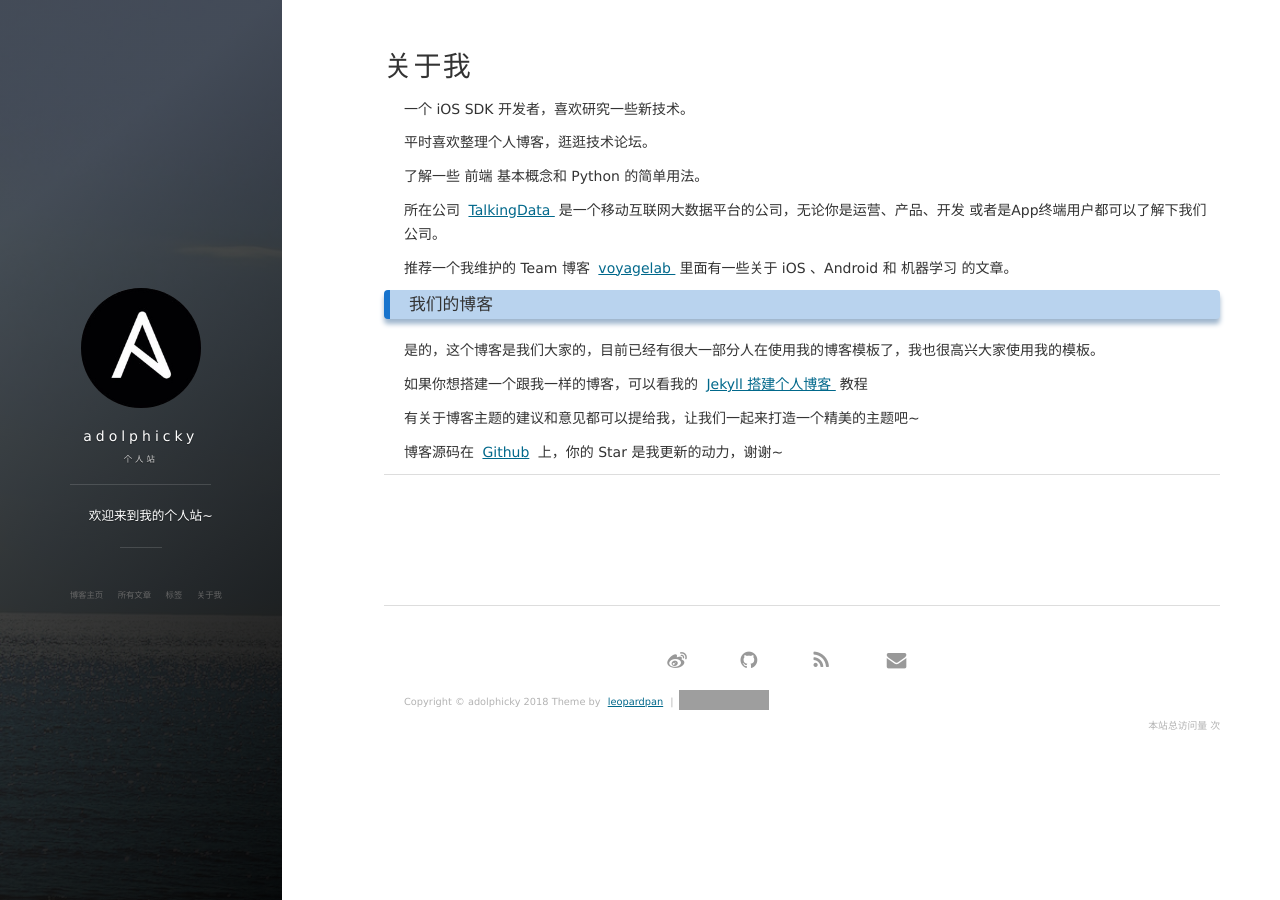
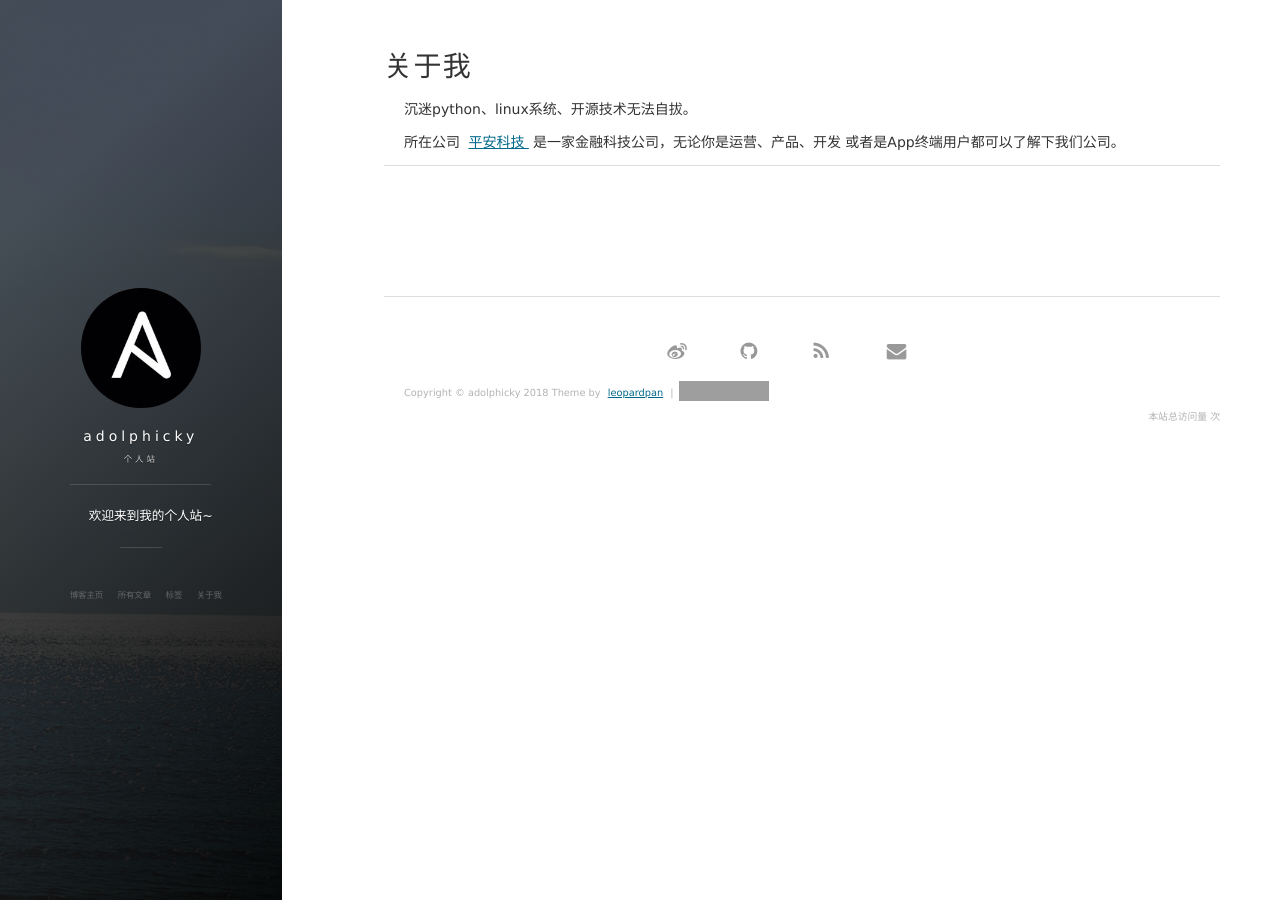
Before and after one commit to adolphicky/adolphicky.github.io, a Jekyll site: the page built from about.md, in a window 1280 px wide. Built offline with Jekyll 4.4.1, drawn with Linux system fonts in a browser that asks for light colours; nearby versions of some CDN libraries; comment, search, counter and statistics services are not loaded; grey boxes are pictures that could not be loaded.

Commit message:
changeimg

```diff
--- a/about.md
+++ b/about.md
@@ -3,44 +3,24 @@ layout: page
 title: 关于我
 ---
 
-一个 iOS SDK 开发者，喜欢研究一些新技术。
+沉迷python、linux系统、开源技术无法自拔。
 <p>
-平时喜欢整理个人博客，逛逛技术论坛。
+
 <p>
-了解一些 前端 基本概念和 Python 的简单用法。
+
 
 <p>
 
 所在公司
-<a target="_blank" href="https://www.talkingdata.com/"> TalkingData </a>
-是一个移动互联网大数据平台的公司，无论你是运营、产品、开发 或者是App终端用户都可以了解下我们公司。
+<a target="_blank" href="http://tech.pingan.com/"> 平安科技 </a>
+是一家金融科技公司，无论你是运营、产品、开发 或者是App终端用户都可以了解下我们公司。
 <p>
 
-推荐一个我维护的 Team 博客
-<a target="_blank" href="http://talkingdata.me/"> voyagelab </a>
-里面有一些关于 iOS 、Android 和 机器学习 的文章。
 
 <p>
 
-<h3> 我们的博客 </h3>
-
 <p>
 
-是的，这个博客是我们大家的，目前已经有很大一部分人在使用我的博客模板了，我也很高兴大家使用我的模板。
-
-<p>
-
-如果你想搭建一个跟我一样的博客，可以看我的
-<a href="/2016/10/jekyll_tutorials1/"> Jekyll 搭建个人博客 </a>
-教程
-
-<p>
-
-有关于博客主题的建议和意见都可以提给我，让我们一起来打造一个精美的主题吧~
-
-<p>
-
-博客源码在 <a target="_blank" href='https://github.com/leopardpan/leopardpan.github.io/'>Github</a> 上，你的 Star 是我更新的动力，谢谢~
 
 <p>
 
```
Also changed, not shown: images/favicon.png, images/payimg/alipayimg.jpg, images/payimg/weipayimg.jpg, images/readme/icon.gif (deleted), images/readme/img5.png (deleted).
